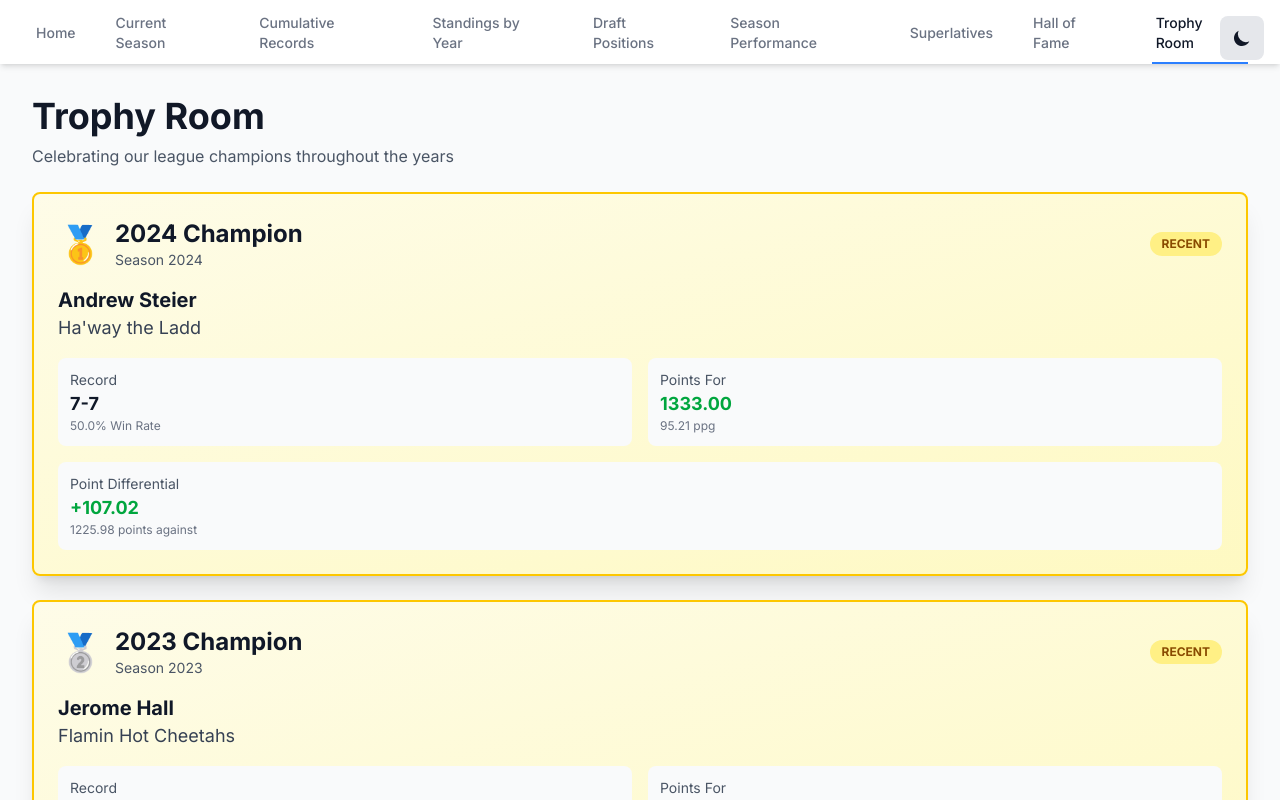
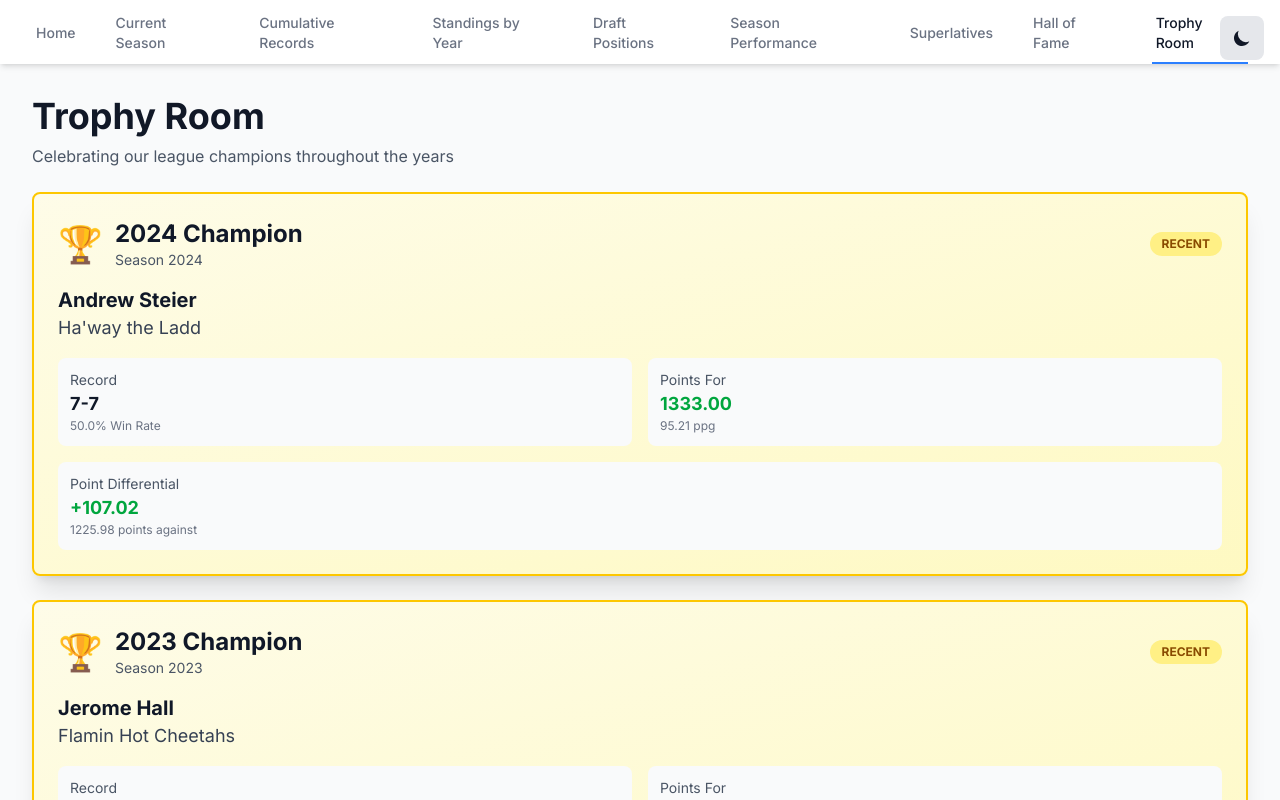
Before and after one commit to jhall9/fort-duncan-fantasy-stats, a Next.js app: page /trophy-room in a window 1280 px wide. Shown: the top 800 px of the page. Built offline with nearby package versions, Linux system fonts and the light colour scheme.

Commit message:
updates trophy room icon to all be same

```diff
--- a/app/trophy-room/trophy-room-client.tsx
+++ b/app/trophy-room/trophy-room-client.tsx
@@ -18,7 +18,7 @@ export default function TrophyRoomClient({ champions }: TrophyRoomClientProps) {
         <div className="flex items-center justify-between mb-4">
           <div className="flex items-center gap-3">
             <div className="text-4xl">
-              {index === 0 ? '🥇' : index === 1 ? '🥈' : index === 2 ? '🥉' : '🏆'}
+              {'🏆'}
             </div>
             <div>
               <h3 className="text-2xl font-bold text-gray-900 dark:text-white">
```
